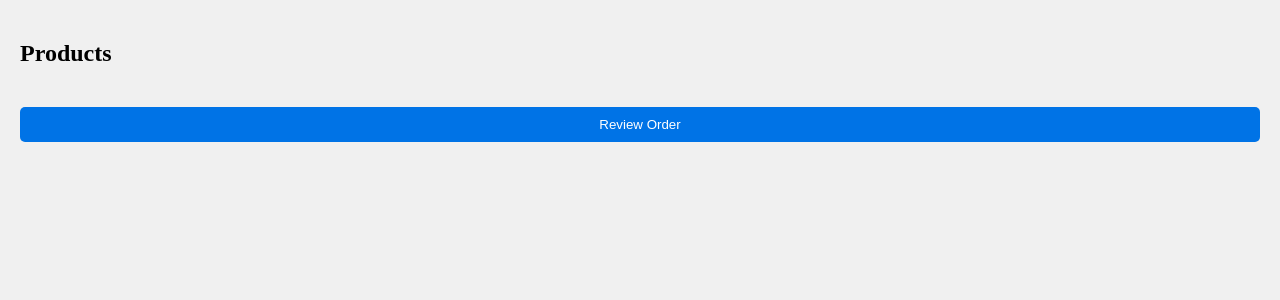
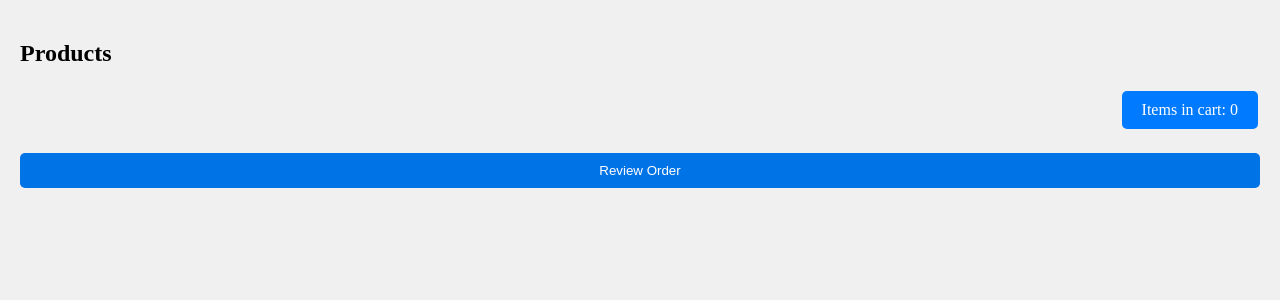
Before and after one commit to JorgeRSLC/bu_602_final_project, a Node server app: page /products in a window 1280 px wide. Shown: the part 156-456 px from the top of the page. Run offline with Node 20, Linux system fonts and the light colour scheme; data that the repository does not hold is empty; some libraries are stand-ins or nearby versions.

Commit message:
Add items in cart view to products view

```diff
--- a/public/stylesheets/custom.css
+++ b/public/stylesheets/custom.css
@@ -146,3 +146,26 @@ button[type="submit"]:hover,
 .order-submit:hover {
     background-color: #005aad;
 }
+
+.cart-container {
+    display: flex;
+    justify-content: flex-end;
+    position: sticky;
+    top: 0;
+    z-index: 100;
+}
+
+.cart-count {
+    /* position: sticky;
+    top: 0;
+    z-index: 100; */
+    background-color: #007BFF;
+    color: white;
+    padding: 10px 20px;
+    border-radius: 5px;
+    border: none;
+    margin-left: auto;
+    display: inline-block;
+    font-size: 16px;
+    margin: 4px 2px;
+}
--- a/routes/displayProducts.js
+++ b/routes/displayProducts.js
@@ -14,6 +14,10 @@ module.exports = async (req, res, next) => {
             image: bike.image
         }
     })
-
-    res.render('productsView', { products: results });
+    const cart = req.session.cart || [];
+    let cartCount = 0;
+    cart.forEach(item => {
+        cartCount += item.quantity;
+    });
+    res.render('productsView', { products: results, count: cartCount});
 };
--- a/views/productsView.handlebars
+++ b/views/productsView.handlebars
@@ -1,4 +1,7 @@
 <h2>Products</h2>
+<div class="cart-container">
+    <p class="cart-count">Items in cart: {{count}}</p>
+</div>
 <div class="products-container">
     {{#each products}}
     <div class="product">
```
